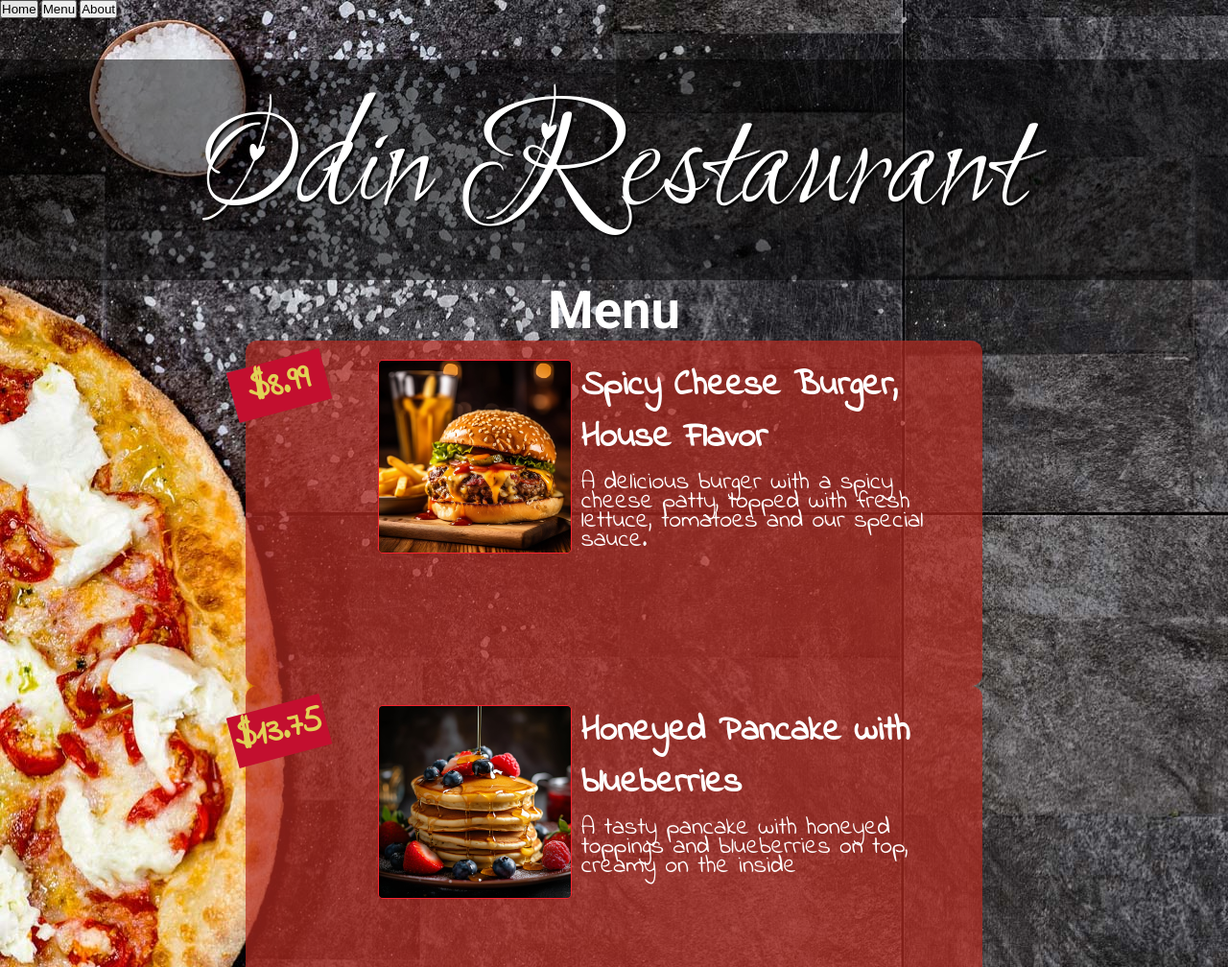
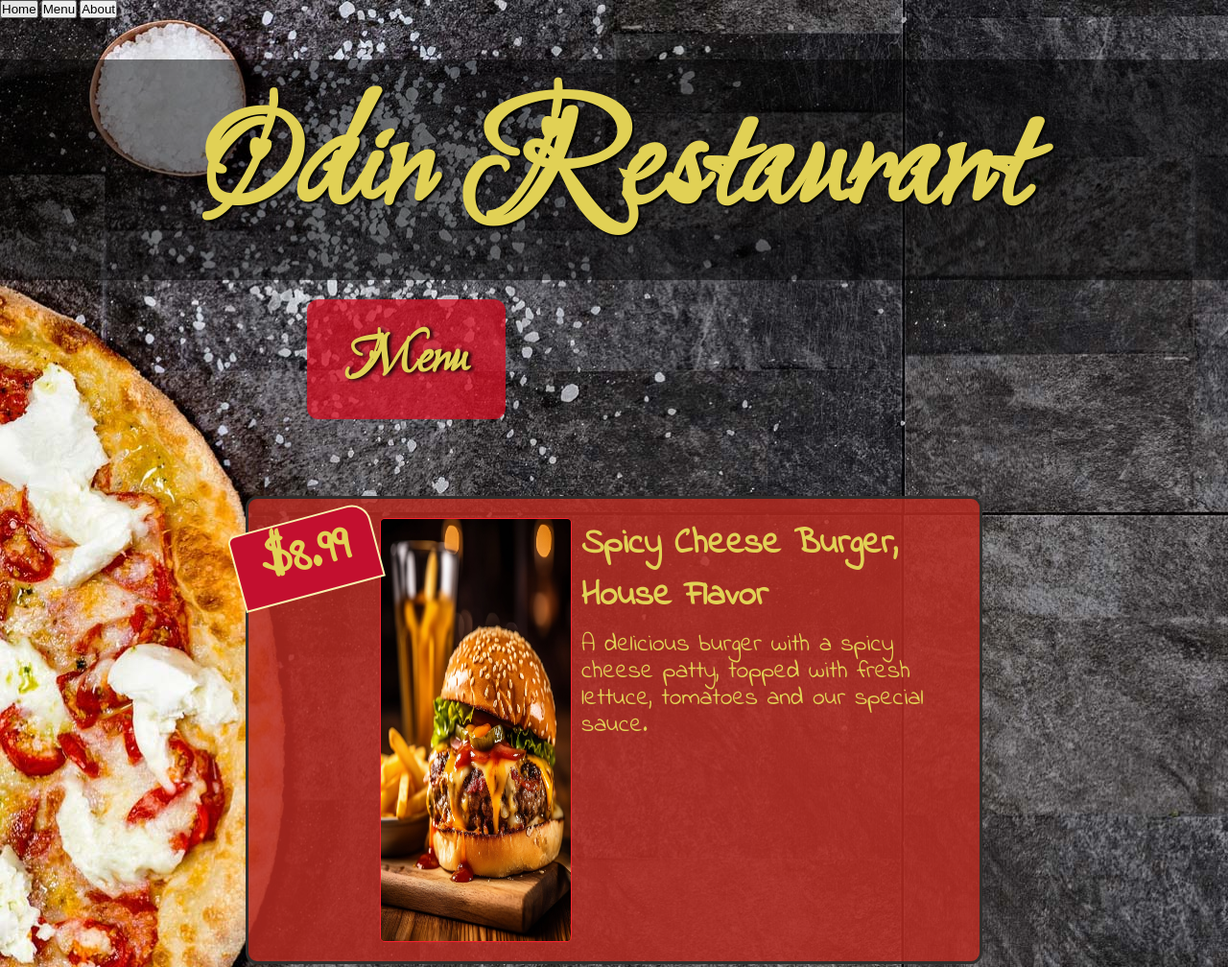
Before and after one commit to voiceinthedark/odin-restaurant-page, a website built with webpack: page src/template.html in a window 1280 px wide. Shown: the top 1008 px of the page at 96% size. Built offline with nearby package versions, Linux system fonts and the light colour scheme.

Commit message:
restaurant page: Fix and add more styles

```diff
--- a/src/styles.css
+++ b/src/styles.css
@@ -2,7 +2,7 @@
   font-family: 'lovelight';
   src: url('./assets/fonts/LoveLight-Regular.ttf') format('truetype');
   font-style: normal;
-  font-weight: 200 900;
+  font-weight: 200..900;
 }
 
 @font-face {
@@ -10,14 +10,18 @@
   src: url('./assets/fonts//Roboto-VariableFont_wdth\,wght.ttf') format('truetype'),
     url('./assets/fonts/Roboto-Italic-VariableFont_wdth,wght.ttf') format('truetype');
   font-style: normal;
-  font-weight: 100 900;
+  font-weight: 100..900;
 }
 
 @font-face {
   font-family: 'Indie Flower';
   src: url('./assets/fonts/IndieFlower-Regular.ttf') format('truetype');
   font-style: normal;
-  font-weight: 400;
+  font-weight: 200..900;
+}
+
+:root{
+  --main-font-color: #e1d155;
 }
 
 *,
@@ -32,9 +36,10 @@
 
 body {
   font-family: 'lovelight', sans-serif;
-  color: #fff;
+  color: var(--main-font-color);
   font-size: 1rem;
   background-image: url('./assets/462860.jpg');
+  background-attachment: fixed;
 }
 
 #content {
@@ -51,6 +56,7 @@ body {
   h1 {
     /* line-height: 1.5rem; */
     font-size: 10.4rem;
+    font-weight: 800;
     text-shadow: 2px 2px 2px black;
     margin-top: 40px;
   }
@@ -63,11 +69,18 @@ body {
   justify-content: center;
   align-items: center;
   font-family: 'Indie Flower', sans-serif;
+  gap: 80px;
 
   .menu-title {
-    text-align: center;
-    font-size: 3.4rem;
-    font-family: 'Roboto', 'Indie Flower', sans-serif;
+    margin-top: 20px;
+    margin-left: 25%;
+    align-self: flex-start;
+    font-size: 3.8rem;
+    font-family: 'lovelight', sans-serif;
+    text-shadow: 3px 1px 4px #000;
+    background-color: rgb(215 12 32 / 0.75);
+    border-radius: 12px;
+    padding: 20px 40px;
   }
 }
 
@@ -76,9 +89,10 @@ body {
   display: grid;
   grid-template-columns: 1fr 5fr;
   grid-template-areas: "price container";
-  height: 360px;
+  height: auto;
   width: 60%;
-  background-color: rgb(183 43 33 / 0.7);
+  background-color: rgb(183 43 33 / 0.85);
+  border: 3px solid rgb(48 46 44);
   border-radius: 12px;
   padding: 20px 15px;
 
@@ -94,20 +108,21 @@ body {
     h3 {
       grid-area: title;
       font-size: 2.3rem;
+      font-weight: 900;
     }
 
     .item-description {
       grid-area: description;
       font-size: 1.6rem;
-      line-height: 1.25rem;
+      line-height: 1.75rem;
 
     }
 
     .item-image {
       grid-area: image;
-      height: auto;
+      height: 100%;
       width: 100%;
-      /* background-size: 120px; */
+      background-size: cover;
       border-radius: 5px;
       border: 1px solid #f7222f;
     }
@@ -119,14 +134,17 @@ body {
     top: 0;
     left: -30px;
     align-self: start;
-    margin-right: 10px;
+    /* margin-right: 10px; */
     grid-area: price;
     text-align: center;
-    font-size: 2.3rem;
-    font-weight: 600;
-    color: #e1d155;
+    font-size: 3.3rem;
+    font-weight: 800;
+    color: var(--main-font-color);
+    border: 2px solid #f7f2af;
+    border-top-left-radius: 8px;
+    border-top-right-radius: 20px;
     background-color: #c30f2f;
-    width: 100px;
+    width: 150px;
     transform: rotate(-15deg);
   }
 }
```
